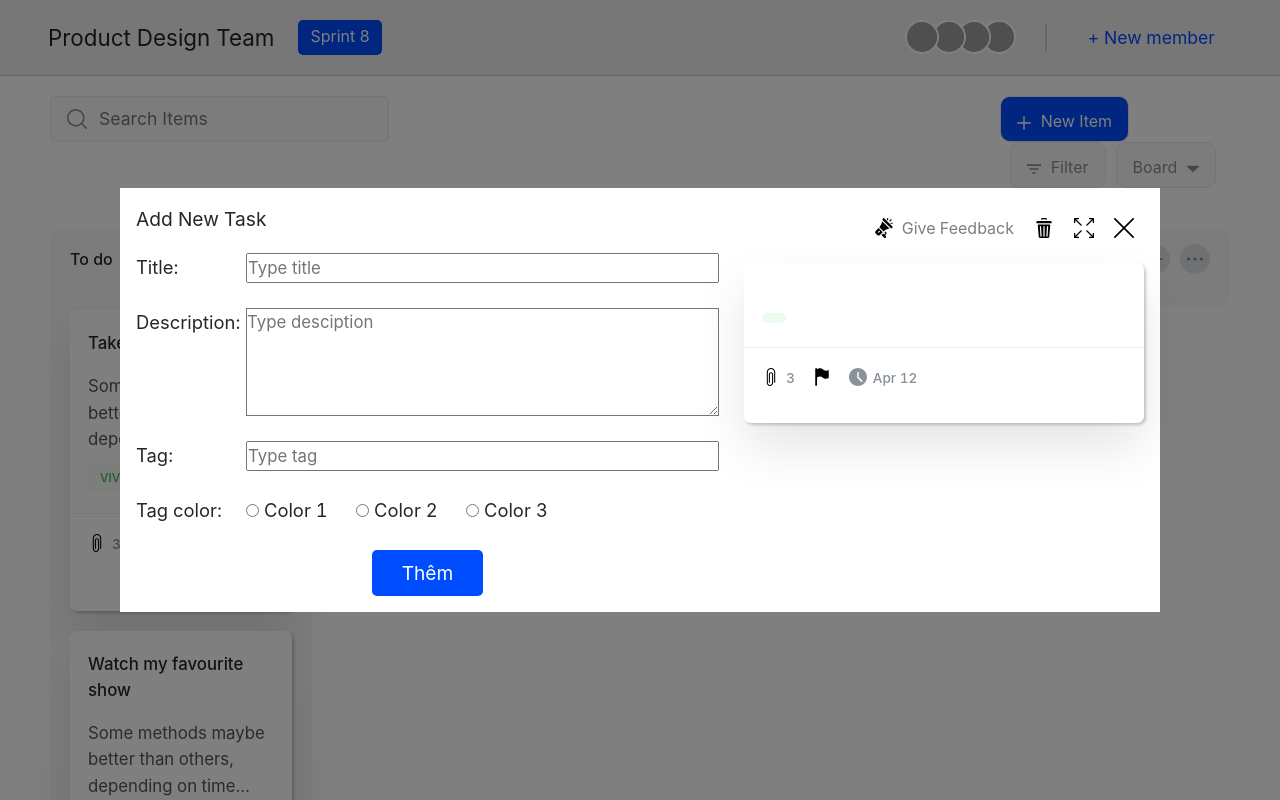
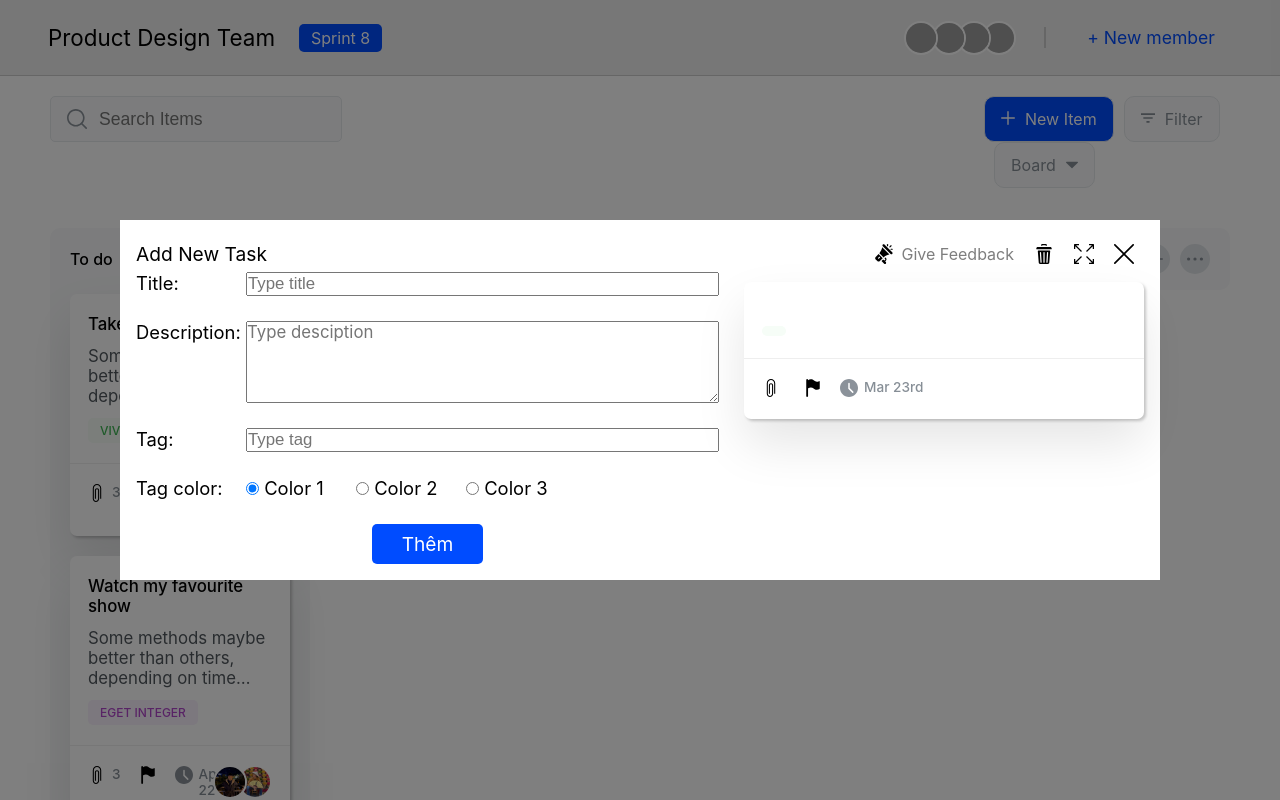
Before and after one commit to hntdev2909/task-management-app, a React (Create React App) app: page / in a window 1280 px wide. Both pictures are taken after a click on the link "New Item". Shown: the top 800 px of the page. Built offline with nearby package versions, Linux system fonts and the light colour scheme; grey boxes are pictures that could not be loaded.

Commit message:
Using context API and fix some error when add, edit task

```diff
--- /dev/null
+++ b/src/StateProvider.js
@@ -0,0 +1,14 @@
+import React, { createContext, useContext, useReducer } from 'react';
+
+// Prepares the dataLayer
+export const StateContext = createContext();
+
+// Wrap our app and provide the Data layer
+export const StateProvider = ({ reducer, initialState, children }) => (
+	<StateContext.Provider value={useReducer(reducer, initialState)}>
+		{children}
+	</StateContext.Provider>
+);
+
+// Pull information from the data layer
+export const useStateValue = () => useContext(StateContext);
--- a/src/components/CardReview/index.js
+++ b/src/components/CardReview/index.js
@@ -18,6 +18,7 @@ import {
 	CardReviewImageContent,
 } from './CardReview.styles';
 import { Icons, Images } from '../../themes';
+import moment from 'moment';
 
 function CardReview({ title, description, tag, color }) {
 	const [textColor, setTextColor] = useState('');
@@ -49,7 +50,7 @@ function CardReview({ title, description, tag, color }) {
 							height="18px"
 							src={Icons.attachIcon.default}
 						/>
-						<CardReviewText>3</CardReviewText>
+						<CardReviewText></CardReviewText>
 					</CardReviewAttach>
 					<CardReviewFlag>
 						<CardReviewIcon
@@ -64,7 +65,7 @@ function CardReview({ title, description, tag, color }) {
 							height="18px"
 							src={Icons.clockIcon.default}
 						/>
-						<CardReviewText>Apr 12</CardReviewText>
+						<CardReviewText>{moment().format('MMM Do')}</CardReviewText>
 					</CardReviewTime>
 				</CardReviewModule>
 				<CardReviewListMember>
--- a/src/components/CardTask/index.js
+++ b/src/components/CardTask/index.js
@@ -1,4 +1,4 @@
-import React from 'react';
+import React, { useEffect, useState } from 'react';
 import _ from 'lodash';
 import { Draggable } from 'react-beautiful-dnd';
 import {
@@ -21,7 +21,11 @@ import {
 
 import { Icons } from '../../themes';
 
-function CardTask({ task, index }) {
+function CardTask({ task, index, callback }) {
+	const handleClickTask = (taskId) => {
+		callback(taskId, 'Lưu');
+	};
+
 	return (
 		<Draggable draggableId={task.id} index={index}>
 			{(provided) => (
@@ -29,6 +33,7 @@ function CardTask({ task, index }) {
 					ref={provided.innerRef}
 					{...provided.draggableProps}
 					{...provided.dragHandleProps}
+					onClick={() => handleClickTask(task.id)}
 				>
 					<CardTaskContent>
 						<CardTaskTitle>{task.title}</CardTaskTitle>
--- a/src/components/FunctionBar/index.js
+++ b/src/components/FunctionBar/index.js
@@ -10,8 +10,8 @@ import {
 import { Icons } from '../../themes';
 
 function FunctionBar({ callback }) {
-	const handleCreateNewTask = () => {
-		callback('open');
+	const handleOpenModal = () => {
+		callback('Thêm');
 	};
 
 	return (
@@ -29,7 +29,7 @@ function FunctionBar({ callback }) {
 					bgColor="#004cff"
 					color="white"
 					hoverBgColor="#0b54ff"
-					onClick={handleCreateNewTask}
+					onClick={handleOpenModal}
 				>
 					<FunctionBarIcon
 						width="14px"
--- a/src/components/ListCardTask/index.js
+++ b/src/components/ListCardTask/index.js
@@ -1,6 +1,7 @@
 import React, { useEffect } from 'react';
 import _ from 'lodash';
 import { DragDropContext, Droppable } from 'react-beautiful-dnd';
+import { useStateValue } from '../../StateProvider';
 import {
 	ListCardTaskContainer,
 	ListCardTaskItem,
@@ -11,14 +12,19 @@ import {
 	ListCardTitle,
 	ListCardCount,
 	ListCard,
-	ListCardDiv,
 } from './ListCardTask.styles';
 
 import CardTask from '../CardTask';
 
 import { Icons } from '../../themes';
 
-function ListCardTask({ data, callback }) {
+function ListCardTask({ callback }) {
+	const [{ tasks, columns, columnOrder }, dispatch] = useStateValue();
+
+	const openTaskToEdit = (id) => {
+		callback('Lưu', id);
+	};
+
 	const onDragEnd = (result) => {
 		const { destination, source, draggableId } = result;
 
@@ -33,35 +39,23 @@ function ListCardTask({ data, callback }) {
 			return;
 		}
 
-		const tmpData = { ...data };
-		const column = result.destination.droppableId;
-
-		const start = tmpData.columns[source.droppableId];
-		const finish = tmpData.columns[destination.droppableId];
+		const start = columns[source.droppableId];
+		const finish = columns[destination.droppableId];
 
 		if (start === finish) {
+			const col = source.droppableId;
 			const newTaskIds = Array.from(start.tasksId);
 			newTaskIds.splice(source.index, 1);
 			newTaskIds.splice(destination.index, 0, draggableId);
 
-			const newColumn = {
-				...start,
-				tasksId: newTaskIds,
-			};
-
-			console.log();
-
-			const newData = {
-				...tmpData,
-				columns: {
-					...tmpData.columns,
-					[newColumn.id]: newColumn,
+			dispatch({
+				type: 'CHANGE_ROW_IN_COL',
+				payload: {
+					col,
+					newTaskIds,
 				},
-			};
-			callback(newData);
-			return;
-		}
-
+			});
+		} else {
 			const startTasksId = Array.from(start.tasksId);
 			startTasksId.splice(source.index, 1);
 			const newStart = {
@@ -76,30 +70,33 @@ function ListCardTask({ data, callback }) {
 				tasksId: finishTasksId,
 			};
 
-		const newData = {
-			...tmpData,
+			dispatch({
+				type: 'CHANGE_ROW_WITH_ROW',
+				payload: {
 					columns: {
-				...tmpData.columns,
+						...columns,
 						[newStart.id]: newStart,
 						[newFinish.id]: newFinish,
 					},
-		};
-
-		callback(newData);
+				},
+			});
+		}
 	};
 
 	return (
 		<ListCardTaskContainer>
 			<DragDropContext onDragEnd={onDragEnd}>
-				{_.map(data.columnOrder, (columnId, index) => {
-					const column = data.columns[columnId];
-					const tasks = _.map(column.tasksId, (taskId) => data.tasks[taskId]);
+				{_.map(columnOrder, (columnId, index) => {
+					const column = columns[columnId];
+					const todos = _.map(column.tasksId, (taskId) => {
+						return tasks[taskId];
+					});
 					return (
 						<ListCardTaskItem key={index}>
 							<ListCardHeader>
 								<ListCardTitle>
 									{column.title}
-									<ListCardCount>{tasks.length}</ListCardCount>
+									<ListCardCount>{todos.length}</ListCardCount>
 								</ListCardTitle>
 								<ListCardModule>
 									<ListCardButton hoverBgColor="#d0d5d8">
@@ -124,8 +121,13 @@ function ListCardTask({ data, callback }) {
 										ref={provided.innerRef}
 										{...provided.droppableProps}
 									>
-										{_.map(tasks, (task, index) => (
-											<CardTask index={index} key={task.id} task={task} />
+										{_.map(todos, (task, index) => (
+											<CardTask
+												index={index}
+												key={task.id}
+												task={task}
+												callback={openTaskToEdit}
+											/>
 										))}
 										{provided.placeholder}
 									</ListCard>
--- a/src/components/Modal/Modal.styles.js
+++ b/src/components/Modal/Modal.styles.js
@@ -65,6 +65,7 @@ const ModalTextArea = styled.textarea`
 	font-size: 1.05rem;
 	outline: none;
 	flex: 1;
+	font-family: inherit;
 `;
 const ModalInput = styled.input`
 	font-size: 1.05rem;
--- a/src/components/Modal/index.js
+++ b/src/components/Modal/index.js
@@ -1,4 +1,4 @@
-import React, { useState } from 'react';
+import React, { useEffect, useState } from 'react';
 import {
 	ModalContainer,
 	ModalHeader,
@@ -22,25 +22,38 @@ import {
 } from './Modal.styles';
 import { Icons } from '../../themes';
 import moment from 'moment';
+import _ from 'lodash';
 import CardReview from '../CardReview';
+import { useStateValue } from '../../StateProvider';
 
-function Modal({ display, callback, callbackData, data }) {
+function Modal({ display, callback, btnModal, taskEditing }) {
+	const [{ tasks }, dispatch] = useStateValue();
 	const [title, setTitle] = useState('');
 	const [description, setDescription] = useState('');
 	const [tag, setTag] = useState('');
-	const [color, setColor] = useState('');
-	// const [image, setImage] = useState('');
+	const [color, setColor] = useState('#f6fdf7+#3db452');
 
 	const handleCloseModal = () => {
-		callback(true);
+		callback('close');
+		setTitle('');
+		setDescription('');
+		setTag('');
 	};
 
-	const handleAddNewTask = (values) => {
+	const handleSaveTask = () => {
 		const tmpColor = color?.split('+');
 		const bgColor = tmpColor[0];
 		const textColor = tmpColor[1];
+		let taskKey;
+
+		if (taskEditing) {
+			if (btnModal === 'Lưu') {
+				taskKey = taskEditing.id;
+			} else {
+				taskKey = `task-${Object.keys(tasks).length + 1}`;
+			}
 			const newData = {
-			id: `task-${Object.keys(data.tasks).length + 1}`,
+				id: taskKey,
 				title: title,
 				tag: {
 					name: tag,
@@ -51,23 +64,33 @@ function Modal({ display, callback, callbackData, data }) {
 				createdAt: moment().format('MMM Do'),
 			};
 
-		callbackData(newData);
-		callback(true);
+			dispatch({
+				type: 'EDIT_TASK',
+				payload: {
+					taskId: taskEditing.id,
+					newData,
+				},
+			});
+		}
+		callback('close');
 		setTitle('');
 		setDescription('');
 		setTag('');
 		setColor('');
+		taskKey = '';
 	};
-
-	// const handleSelectImage = (val) => {
-	// 	const selectedFile = document.getElementById('image').files[0];
-	// 	console.log(selectedFile);
-	// 	setImage(selectedFile.name);
-	// };
 
 	const handleSelectRadio = (value) => {
 		setColor(value);
 	};
+
+	useEffect(() => {
+		if (taskEditing) {
+			setTitle(taskEditing?.title);
+			setDescription(taskEditing?.content);
+			setTag(taskEditing?.tag?.name);
+		}
+	}, [taskEditing]);
 
 	return (
 		<ModalContainer display={display}>
@@ -152,6 +175,7 @@ function Modal({ display, callback, callbackData, data }) {
 										onClick={(e) => handleSelectRadio(e.target.value)}
 										type="radio"
 										name="color"
+										defaultChecked
 									/>{' '}
 									Color 1
 								</ModalLabel>
@@ -174,7 +198,7 @@ function Modal({ display, callback, callbackData, data }) {
 									Color 3
 								</ModalLabel>
 							</ModalFormControl>
-							<ModalSubmit onClick={handleAddNewTask}>Thêm</ModalSubmit>
+							<ModalSubmit onClick={handleSaveTask}>{btnModal}</ModalSubmit>
 						</ModalForm>
 					</ModalContentPost>
 					<ModalContentDescription>
--- a/src/containers/Homepage/index.js
+++ b/src/containers/Homepage/index.js
@@ -1,42 +1,70 @@
-import React, { useState } from 'react';
+import React, { useState, useEffect } from 'react';
 import _ from 'lodash';
 import { HomepageContainer } from './Homepage.styles';
 import { Header, FunctionBar, ListCardTask, Modal } from '../../components';
-
-import initialData from '../../data/initialData';
+import { useStateValue } from '../../StateProvider';
 
 function Homepage() {
-	const [data, setData] = useState(initialData);
 	const [isOpenModal, setIsOpenModal] = useState(false);
+	const [btnModal, setBtnModal] = useState('');
 
-	const handleDragEvent = (newData) => {
-		setData(newData);
+	const [{ tasks }, dispatch] = useStateValue();
+	const [taskEditing, setTaskEditing] = useState({});
+
+	// const [data, setData] = useState(initialData);
+	// const [editData, setEditData] = useState({});
+	// const [nameButtonModal, setNameButtonModal] = useState('');
+	// const [taskId, setTaskId] = useState('');
+	// const handleDragEvent = (newData) => {
+	// 	setData(newData);
+	// };
+
+	const handleIsOpenModal = (textBtn, id) => {
+		setIsOpenModal(!isOpenModal);
+		if (textBtn !== 'close') {
+			setBtnModal(textBtn);
+			setTaskEditing(tasks[id]);
+		}
 	};
 
-	const handleIsOpenModal = () => {
-		setIsOpenModal(!isOpenModal);
-	};
+	// const handleAddNewData = (newTask) => {
+	// 	const tmpData = { ...data };
+	// 	if (!_.has(newTask.id, tmpData.tasks)) {
+	// 		console.log(tmpData.columns['column-1']);
+	// 		tmpData.columns['column-1'].tasksId.push(newTask.id);
+	// 		tmpData.tasks[newTask.id] = newTask;
+	// 	} else {
+	// 		tmpData.tasks[newTask.id] = newTask;
+	// 	}
+	// 	setData(tmpData);
+	// };
 
-	const handleAddNewData = (newTask) => {
-		console.log(newTask);
-		const tmpData = { ...data };
-		tmpData.columns['column-1'].tasksId.push(newTask.id);
-		tmpData.tasks[newTask.id] = newTask;
+	// const handleEditTask = (taskId) => {
+	// 	setTaskId(taskId);
+	// 	const tmpEditData = data.tasks[taskId];
+	// 	setEditData(tmpEditData);
+	// 	setIsOpenModal(!isOpenModal);
+	// 	setNameButtonModal('Lưu');
+	// };
 
-		setData(tmpData);
-	};
+	// useEffect(() => {
+	// 	console.log(data);
+	// }, [data]);
 
 	return (
 		<HomepageContainer>
 			<Modal
-				data={data}
+				taskEditing={taskEditing ? taskEditing : ''}
+				btnModal={btnModal}
 				display={isOpenModal ? 'flex' : 'none'}
 				callback={handleIsOpenModal}
-				callbackData={handleAddNewData}
+				// callbackData={handleAddNewData}
+				// editData={editData}
+				// nameButton={nameButtonModal}
 			/>
 			<Header />
 			<FunctionBar isOpenModal={isOpenModal} callback={handleIsOpenModal} />
-			<ListCardTask data={data} callback={handleDragEvent} />
+			<ListCardTask callback={handleIsOpenModal} />
 		</HomepageContainer>
 	);
 }
--- a/src/index.js
+++ b/src/index.js
@@ -3,11 +3,14 @@ import ReactDOM from 'react-dom';
 import './index.css';
 import App from './App';
 import reportWebVitals from './reportWebVitals';
-import 'antd/dist/antd.css';
+import { StateProvider } from './StateProvider';
+import reducer, { initialState } from './reducer';
 
 ReactDOM.render(
 	<React.StrictMode>
-		<App />
+		<StateProvider initialState={initialState} reducer={reducer}>
+			<App />
+		</StateProvider>
 	</React.StrictMode>,
 	document.getElementById('root')
 );
--- /dev/null
+++ b/src/reducer.js
@@ -0,0 +1,107 @@
+import { Images } from './themes';
+
+export const initialState = {
+	tasks: {
+		'task-1': {
+			id: 'task-1',
+			title: 'Take out the garbage',
+			tag: {
+				name: 'Viverradiam',
+				bgColor: '#f6fdf7',
+				color: '#3db452',
+			},
+			content:
+				'Some methods maybe better than others, depending on time constraints,	system maturity, type of product.',
+			member: [
+				{
+					name: 'Thinh',
+					image: Images.img1.default,
+				},
+			],
+			createdAt: 'Apr 23',
+		},
+		'task-2': {
+			id: 'task-2',
+			title: 'Watch my favourite show',
+			tag: {
+				name: 'Eget integer',
+				bgColor: '#f8f0fc',
+				color: '#b146ca',
+			},
+			content:
+				'Some methods maybe better than others, depending on time constraints,	system maturity, type of product.',
+			member: [
+				{
+					name: 'Thinh',
+					image: Images.img1.default,
+				},
+				{
+					name: 'Thanh',
+					image: Images.img2.default,
+				},
+			],
+			createdAt: 'Apr 22',
+		},
+	},
+	columns: {
+		'column-1': {
+			id: 'column-1',
+			title: 'To do',
+			tasksId: ['task-1', 'task-2'],
+		},
+		'column-2': {
+			id: 'column-2',
+			title: 'In progress',
+			tasksId: [],
+		},
+		'column-3': {
+			id: 'column-3',
+			title: 'In review',
+			tasksId: [],
+		},
+		'column-4': {
+			id: 'column-4',
+			title: 'Done',
+			tasksId: [],
+		},
+	},
+	columnOrder: ['column-1', 'column-2', 'column-3', 'column-4'],
+};
+
+const reducer = (state, action) => {
+	switch (action.type) {
+		case 'CHANGE_ROW_IN_COL':
+			const tmpState = { ...state };
+
+			return {
+				...tmpState,
+				columns: {
+					...tmpState.columns,
+					[action.payload.col]: {
+						...tmpState.columns[action.payload.col],
+						tasksId: action.payload.newTaskIds,
+					},
+				},
+			};
+		case 'CHANGE_ROW_WITH_ROW':
+			const tempState = { ...state };
+			return {
+				...tempState,
+				columns: action.payload.columns,
+			};
+
+		case 'EDIT_TASK':
+			const tmpInitialState = { ...state };
+			return {
+				...tmpInitialState,
+				tasks: {
+					...tmpInitialState.tasks,
+					[action.payload.taskId]: action.payload.newData,
+				},
+			};
+		default:
+			return;
+	}
+};
+
+export default reducer;
```
Lines whose indentation alone changed are shown as unchanged.
